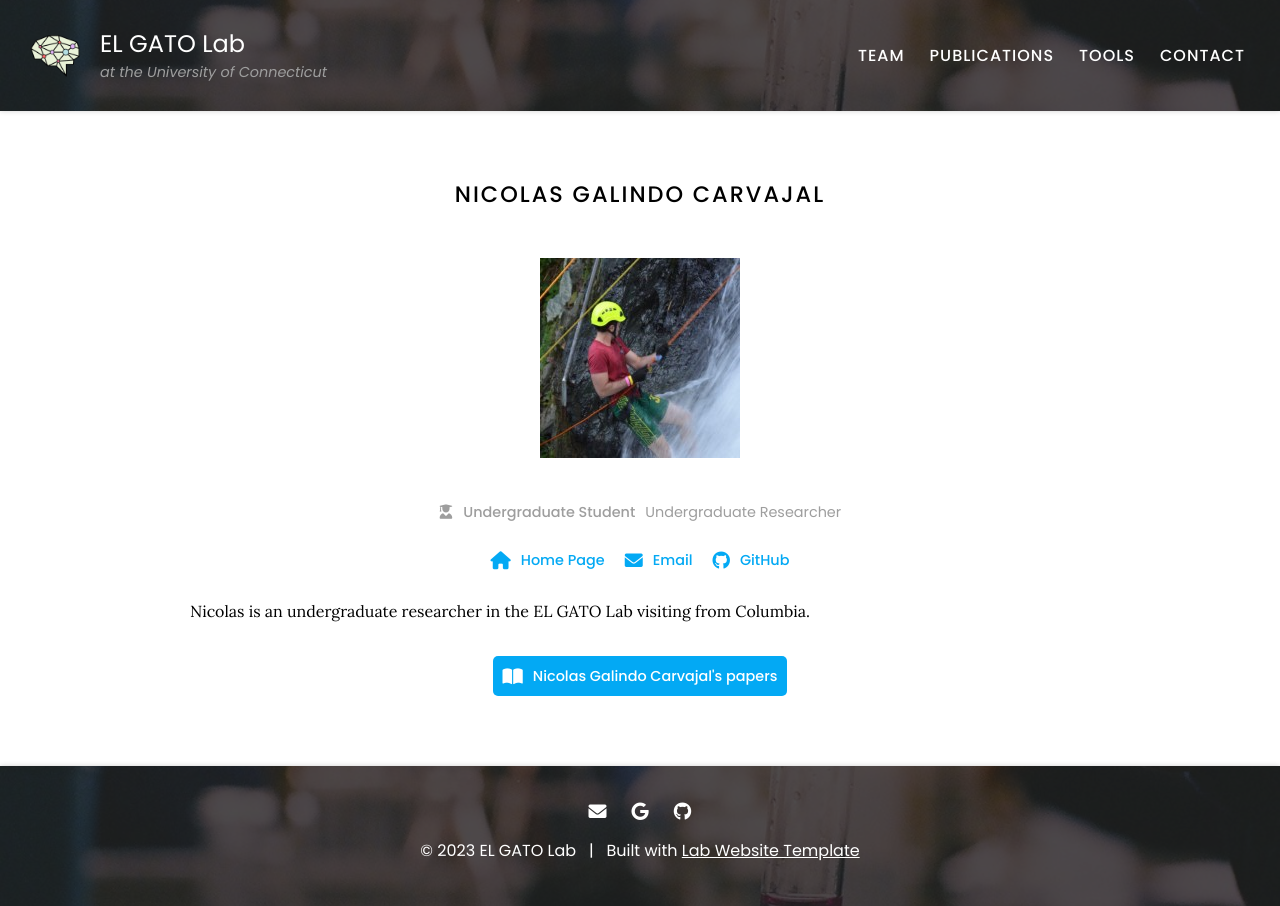
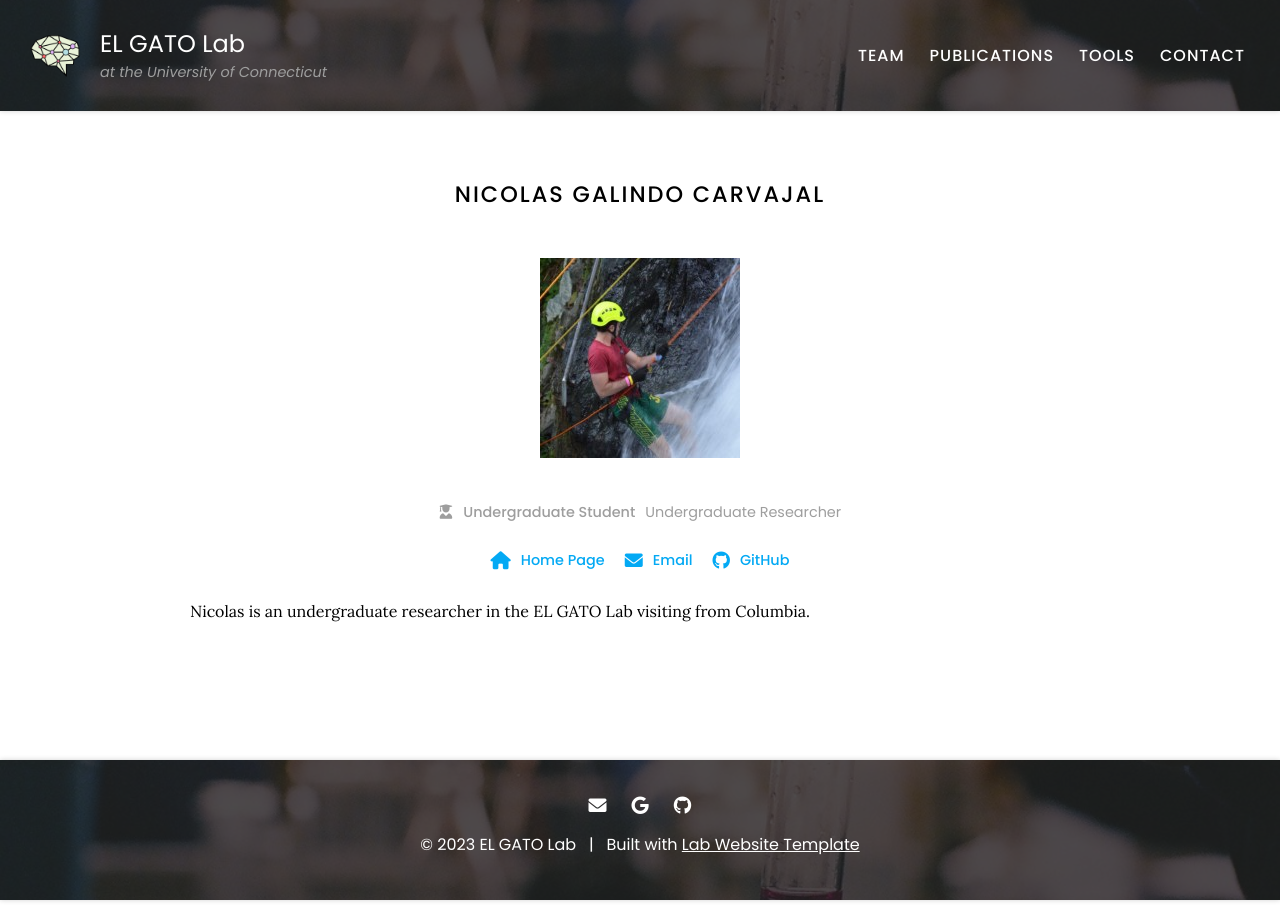
Before and after one commit to bayesomicslab/bayesomicslab.github.io, a Jekyll site: the page built from _members/nicolas-galindo-carvajal.md, in a window 1280 px wide. Built offline with Jekyll 4.4.1, drawn with Linux system fonts in a browser that asks for light colours.

Commit message:
disabling paper index

```diff
--- a/_layouts/member.html
+++ b/_layouts/member.html
@@ -30,7 +30,7 @@ layout: default
   {%- assign aliases = aliases | push: page.title -%}
 {%- endif -%}
 
-{%- assign search = aliases | join: '" "' | prepend: '"' | append: '"' | prepend: "/publications/?search=" -%}
+<!--{%- assign search = aliases | join: '" "' | prepend: '"' | append: '"' | prepend: "/publications/?search=" -%}
 
 {%- capture text -%}
   {{ page.title }}'s papers
@@ -38,4 +38,4 @@ layout: default
 
 <p class="center">
   {%- include link.html icon="fas fa-book-open" text=text link=search style="button" -%}
-</p>
+</p>-->
```
